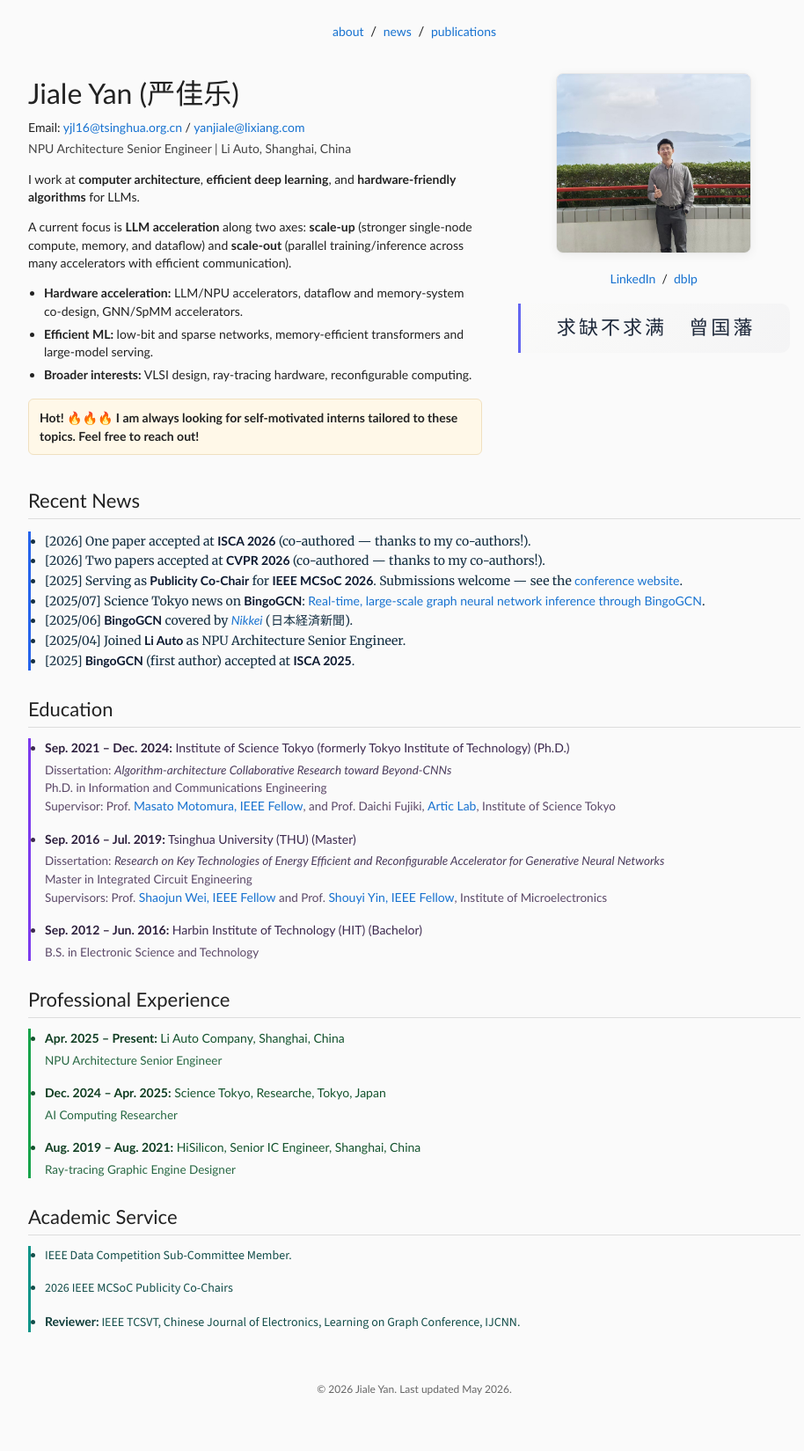
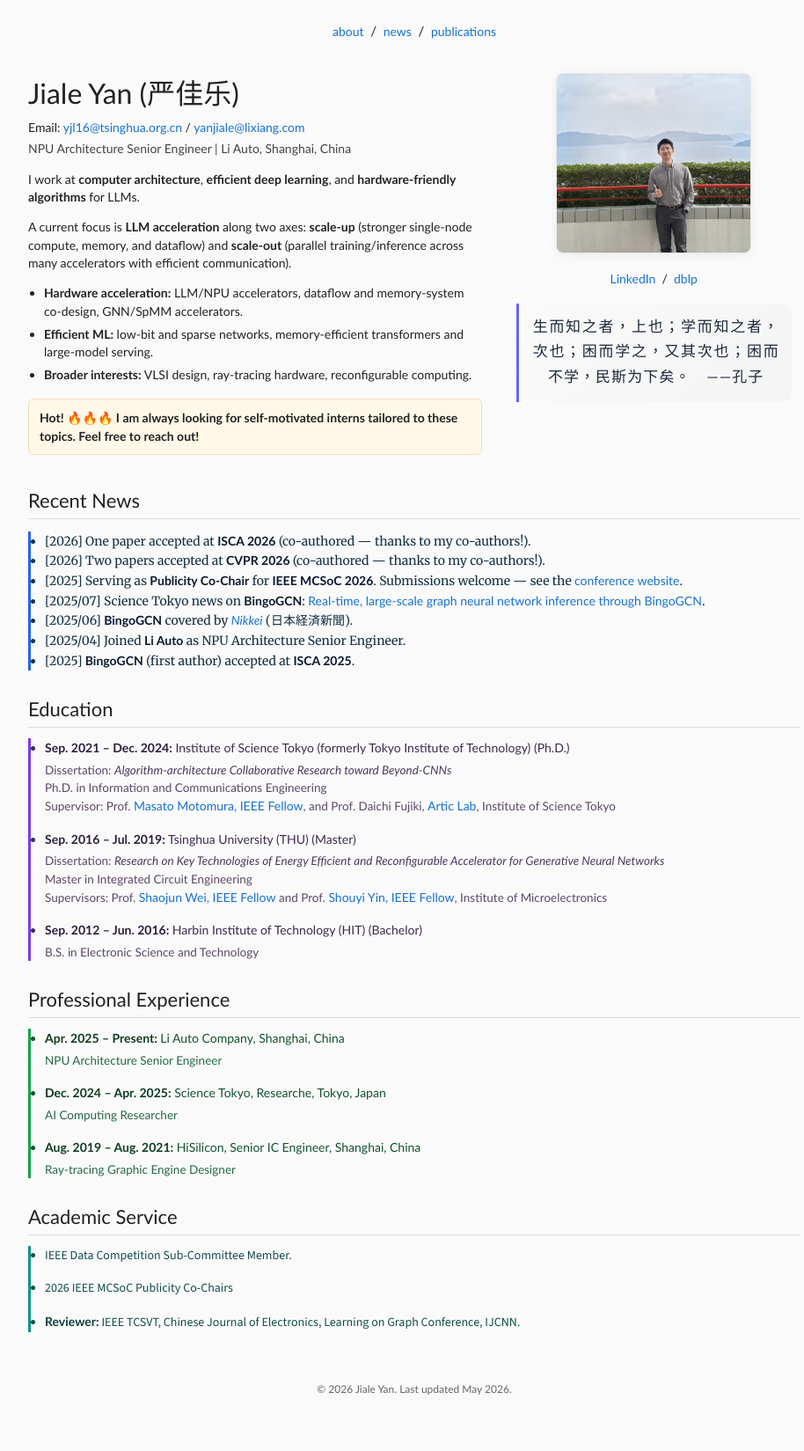
Before and after one commit to LouiValley/LouiValley.github.io, a Jekyll site: the page built from index.html, in a window 1280 px wide. Shown: the whole page at 88% size, without its empty margins (169-1083 px from the left). Built offline with Jekyll 4.4.1, drawn with Linux system fonts in a browser that asks for light colours; some web fonts are replaced.

Commit message:
Hero quote: Confucius passage from Analects (zh-Hant); tune typography

```diff
--- a/index.html
+++ b/index.html
@@ -32,8 +32,8 @@ title: Jiale Yan
       &nbsp;/&nbsp;
       <a href="https://dblp.org/pid/228/2666.html">dblp</a>
     </p>
-    <blockquote class="hero-philosophy" lang="zh-CN">
-      <p>求缺不求满　曾国藩</p>
+    <blockquote class="hero-philosophy" lang="zh-Hant" cite="https://ctext.org/analects/ji-shi">
+      <p>生而知之者，上也；学而知之者，次也；困而学之，又其次也；困而不学，民斯为下矣。　——孔子</p>
     </blockquote>
   </td>
 </tr>
--- a/stylesheet.css
+++ b/stylesheet.css
@@ -201,16 +201,17 @@ body {
 
 .hero-philosophy {
   margin: 18px auto 0;
-  padding: 10px 12px 12px 14px;
+  padding: 12px 14px 14px 16px;
   max-width: 280px;
   border-left: 3px solid #6366f1;
   border-radius: 0 10px 10px 0;
   background: linear-gradient(135deg, #fafaf9 0%, #f4f4f5 100%);
-  text-align: center;
+  text-align: justify;
+  text-align-last: center;
   font-family: 'Ma Shan Zheng', 'KaiTi', 'STKaiti', serif;
-  font-size: 22px;
-  line-height: 1.55;
-  letter-spacing: 0.14em;
+  font-size: 17px;
+  line-height: 1.7;
+  letter-spacing: 0.06em;
 }
 
 .hero-philosophy p {
@@ -599,8 +600,9 @@ h2.pub-year {
 
   .hero-philosophy {
     max-width: 100%;
-    font-size: 19px;
-    letter-spacing: 0.1em;
+    font-size: 15px;
+    letter-spacing: 0.05em;
+    line-height: 1.65;
   }
 
   .pub-table tr {
```
